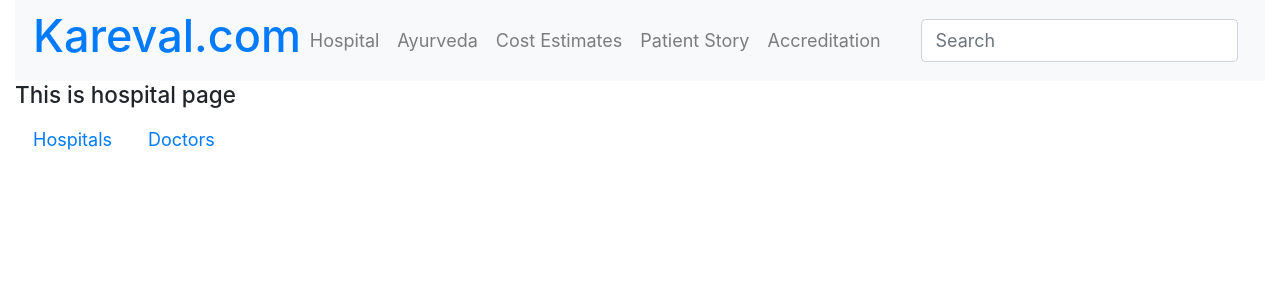
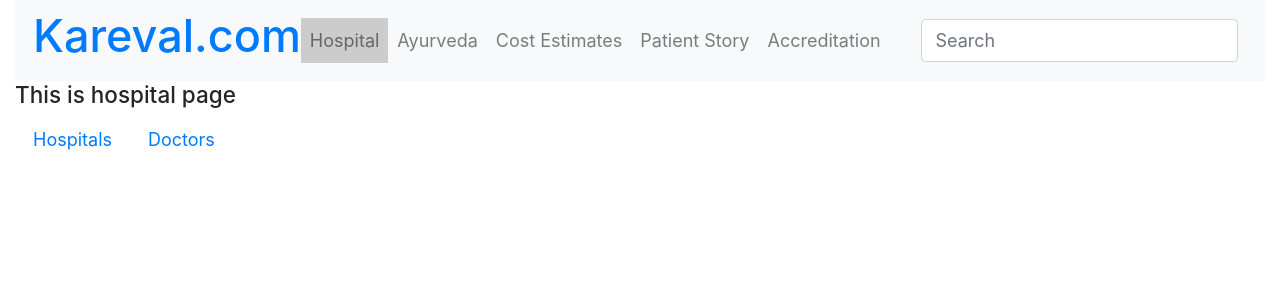
Before and after one commit to developerajendra/nextjs-typescript, a Next.js app: page /hospital in a window 1280 px wide. Shown: the top 300 px of the page. Built offline with nearby package versions, Linux system fonts and the light colour scheme.

Commit message:
active routes

```diff
--- a/components/common/navigation/navigation.tsx
+++ b/components/common/navigation/navigation.tsx
@@ -1,6 +1,7 @@
 import React from 'react'
 import {Nav} from 'react-bootstrap';
 import Link from 'next/link';
+import {useRouter} from 'next/router';
 
  interface routes {
     name:string;
@@ -10,10 +11,12 @@
 
 function Navigation(props:any) {
     const {navItems} = props;
+    const router = useRouter();
     return (
         <Nav className="mr-auto">
             {navItems.map((nav:routes)=>{
-                return <Link href={nav.route}><a className="nav-link" href="#">{nav.name} <span className="sr-only">(current)</span></a></Link>
+                const isSelected = router.pathname === nav.route || router.pathname.indexOf(nav.name.toLowerCase())>-1;
+                return <Link href={nav.route}><a className={isSelected ? "nav-link route-selected"  : "nav-link"} href="#">{nav.name} <span className="sr-only">(current)</span></a></Link>
             })}
         </Nav>
     )
--- a/styles/global.css
+++ b/styles/global.css
@@ -25,3 +25,7 @@
   max-width: 100%;
   display: block;
 }
+
+.route-selected{
+  background: #ccc;
+}
```
